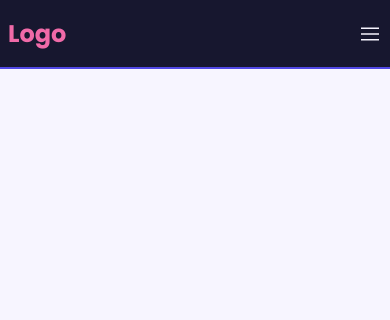
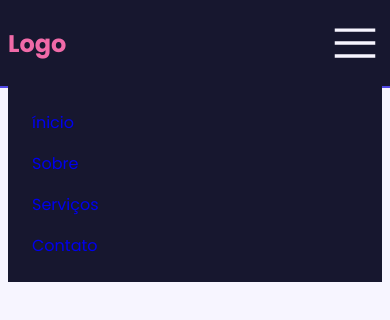
Before and after one commit to biellucass/intro-dom, a plain HTML site: page index.html in a window 390 px wide. Both pictures are taken after a click on the button "abrir Menu". Drawn offline with Linux system fonts and the light colour scheme.

Commit message:
feat: Atualiza recursos do menu hamburguer trazendo funcionalidades e estilização com animações.

```diff
--- a/index.html
+++ b/index.html
@@ -18,7 +18,7 @@
 
             <button type="button" id="menu-toggle" aria-label="abrir Menu" aria-expanded="false" aria-controls="menu">
                 <!-- Icone svg aqui -->
-                 <svg width="24" height="24" fill="none" xmlns="http://www.w3.org/2000/svg"><path fill-rule="evenodd" clip-rule="evenodd" d="M21 5.5H3V7h18V5.5Zm0 5.75H3v1.5h18v-1.5ZM3 17h18v1.5H3V17Z" fill="currentColor"/></svg>
+                 <svg width="54" height="54" viewBox= "0 0 24 24" fill="none" xmlns="http://www.w3.org/2000/svg"><path fill-rule="evenodd" clip-rule="evenodd" d="M21 5.5H3V7h18V5.5Zm0 5.75H3v1.5h18v-1.5ZM3 17h18v1.5H3V17Z" fill="currentColor"/></svg>
             </button>
 
             <ul id="menu" class="menu">
--- a/menu-hamburguer.js
+++ b/menu-hamburguer.js
@@ -6,4 +6,6 @@ const listaMenu = document.getElementById("menu");
 botaoMenu.addEventListener("click", function(){
     //lógica a ser desenvolvida
 
+    listaMenu.classList.toggle("ativo");
+
 })
--- a/style.css
+++ b/style.css
@@ -36,6 +36,8 @@ nav {
     display: flex;
     align-items: center;
     justify-content: space-between;
+
+    position: relative;
 }
 
 .logo{
@@ -56,8 +58,34 @@ nav button{
     cursor: pointer;
 }
 
-.menu{
-    display: none;
+.menu {
+    display: flex;
+    flex-direction: column;
+    gap: 1rem;
+
+    width: 100%;
+    position: absolute;
+
+    top: calc(100% + 1rem);
+    padding: 1.5rem;
+
+    background-color: var(--color-dark);
+
+    opacity: 0;
+    visibility: hidden;
+    pointer-events: none;
+    z-index: 100;
+
+    transform: translateY(-0.75rem);
+    transition: all 300ms ease-in;
+}
+
+.menu.ativo{
+    opacity: 1;
+    visibility: visible;
+    pointer-events: auto;
+
+    transform: translateY(0);
 }
 
 @media screen and (min-width: 48rem){
```
